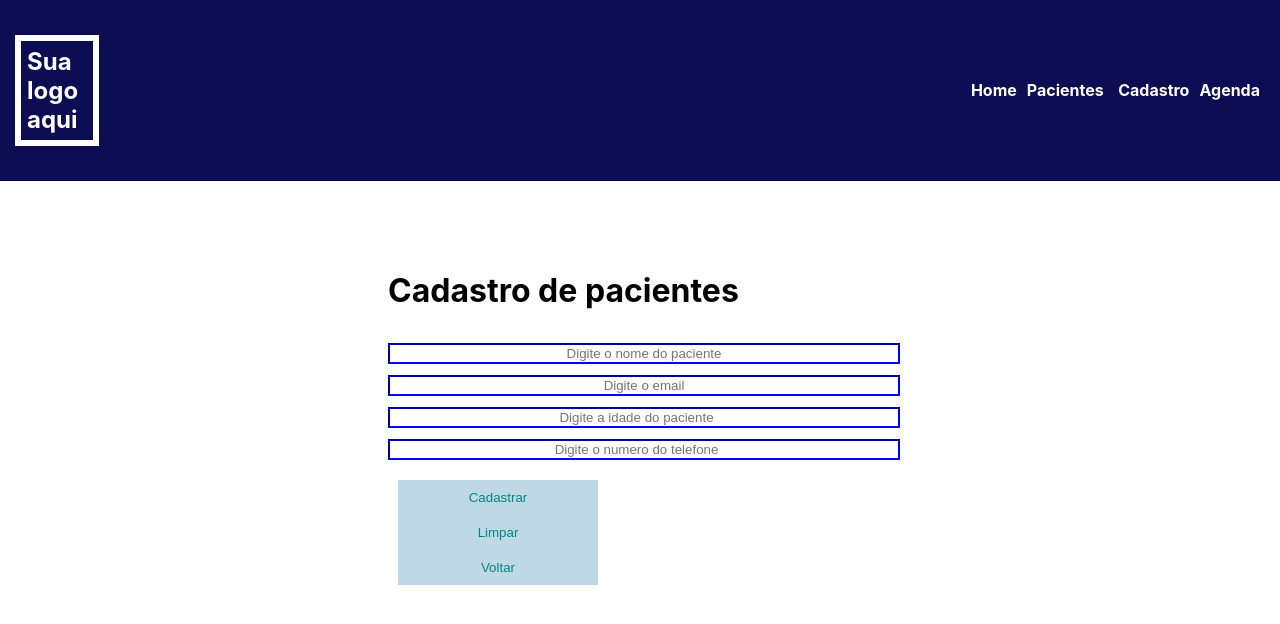
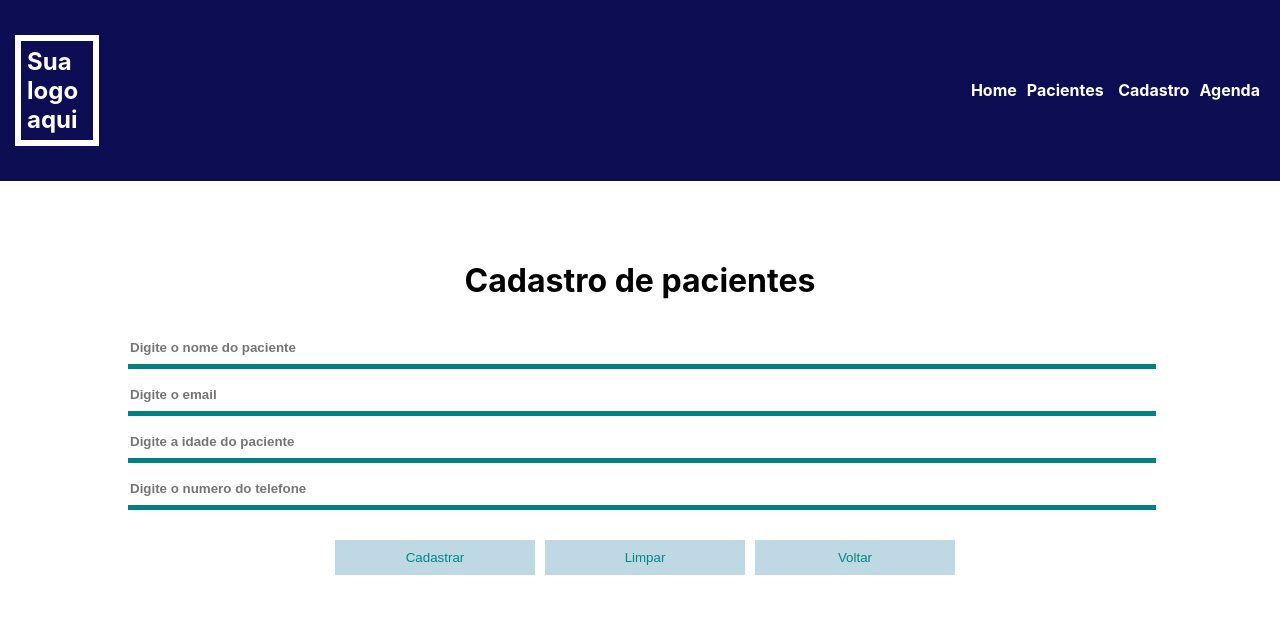
Before and after one commit to victorwsantos/consultorio, a React (Create React App) app: page /cadastro in a window 1280 px wide. Shown: the top 624 px of the page. Built offline with nearby package versions, Linux system fonts and the light colour scheme.

Commit message:
Finalizado estilos
Area de cadastro com estilização finalizada.

```diff
--- a/src/App.css
+++ b/src/App.css
@@ -39,25 +39,34 @@ align-items: center;
   transform: translateX(50%);
   display: flex;
   flex-direction: column;
-  justify-content: center;
+
+  align-items: center;
+  width: 100%;
   align-items: center;
 }
-.form-cadastro div{
+.form-cadastro .div-input{
   margin-top: 10px;
   width: 80%;
 }
 .form-cadastro div input{
   padding: none;
-  text-align: center;
-  color: rgb(134, 134, 134);
+  text-align: justify;
+  font-weight: bolder;
+  color: rgb(39, 39, 39);
   width: 100%;
-  border-color: blue;
+  border-top: none;
+  border-left: none;
+  border-right: none;
+  border-bottom: 5px solid rgb(0, 128, 128);
+  height: 30px;
+
 }
 .botoes-cadastro{
-  margin-top: 30px;
+  margin: 30px auto;
   position: relative;
   display: flex;
   flex-direction: row;
+
 }
 .botoes-cadastro div button{
 
@@ -73,3 +82,10 @@ align-items: center;
   color: white;
   transition: 0.6s;
 }
+/* Estilos tabela paciente */
+
+.tabela-pacientes{
+  position: absolute;
+  right: 50%;
+  transform: translateX(50%);
+}
--- a/src/componentes/Form/index.js
+++ b/src/componentes/Form/index.js
@@ -4,10 +4,10 @@ export default function Form(){
     return(
             <div className='form-cadastro'>
                 <div><h1>Cadastro de pacientes</h1></div>
-                <div><input type='text' placeholder='Digite o nome do paciente' name='nome'></input></div>
-                <div><input type='email' placeholder='Digite o email' name='email'></input></div>
-                <div><input type='number' placeholder='Digite a idade do paciente' name='idade'></input></div>
-                <div><input type='number' placeholder='Digite o numero do telefone' name='telefone'></input></div>
+                <div className='div-input'><input type='text' placeholder='Digite o nome do paciente' name='nome'></input></div>
+                <div className='div-input'><input type='email' placeholder='Digite o email' name='email'></input></div>
+                <div className='div-input'><input type='number' placeholder='Digite a idade do paciente' name='idade'></input></div>
+                <div className='div-input'><input type='number' placeholder='Digite o numero do telefone' name='telefone'></input></div>
                 <div className='botoes-cadastro'>
                     <div><button>Cadastrar</button><button>Limpar</button><Link to='/'><button>Voltar</button></Link></div>
                 </div>
--- a/src/componentes/Pacientes/index.js
+++ b/src/componentes/Pacientes/index.js
@@ -0,0 +1,29 @@
+import React from "react";
+
+import { Link } from "react-router-dom";
+import Header from "../Header";
+
+export default function Pacientes(){
+    return(
+        <div className='lista-pacientes'>
+            <Header/>
+            <div className='tabela-pacientes'>
+                <table>
+                    <thead>
+                    <h1>Pacientes</h1>
+                        <th>Nome</th>
+                        <td>E-mail</td>
+                        <td>Idade</td>
+                        <td>Telefone</td>
+                    </thead>
+                    <tbody>
+                        <tr></tr>
+                        <tr></tr>
+                        <tr></tr>
+                        <tr></tr>
+                    </tbody>
+                </table>
+            </div>
+        </div>
+    )
+}
--- a/src/componentes/Rotas/index.js
+++ b/src/componentes/Rotas/index.js
@@ -2,6 +2,7 @@ import React from "react";
 import { BrowserRouter, Route, Switch } from "react-router-dom";
 import Cadastro from "../Cadastro";
 import Home from "../Home";
+import Pacientes from "../Pacientes";
 
 export default function Rotas(){
     return(
@@ -10,7 +11,7 @@ export default function Rotas(){
                 <Switch>
                     <Route exact path='/' component={Home}/>
                     <Route path='/cadastro' component={Cadastro}/>
-
+                    <Route path='/pacientes' component={Pacientes}/>
                 </Switch>
             </BrowserRouter>
         </div>)
```
